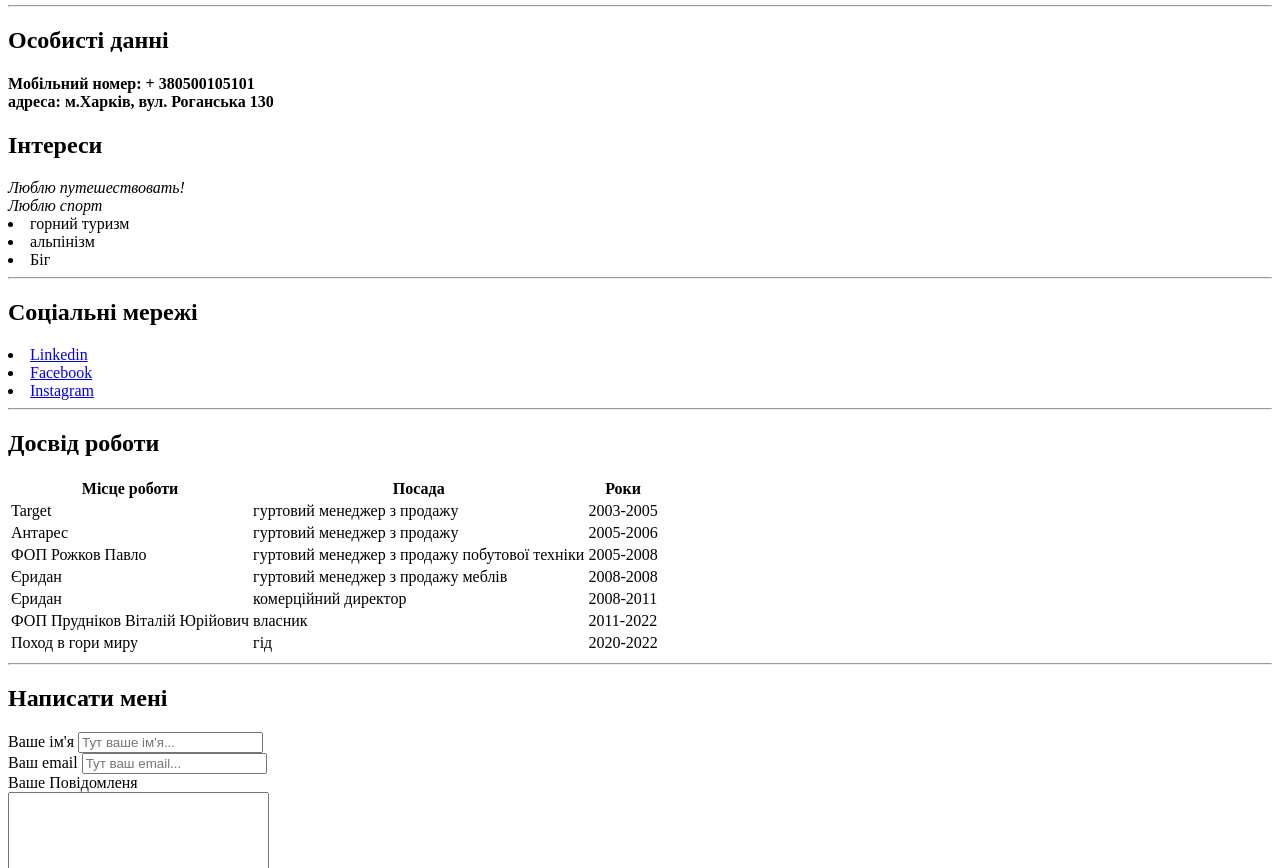
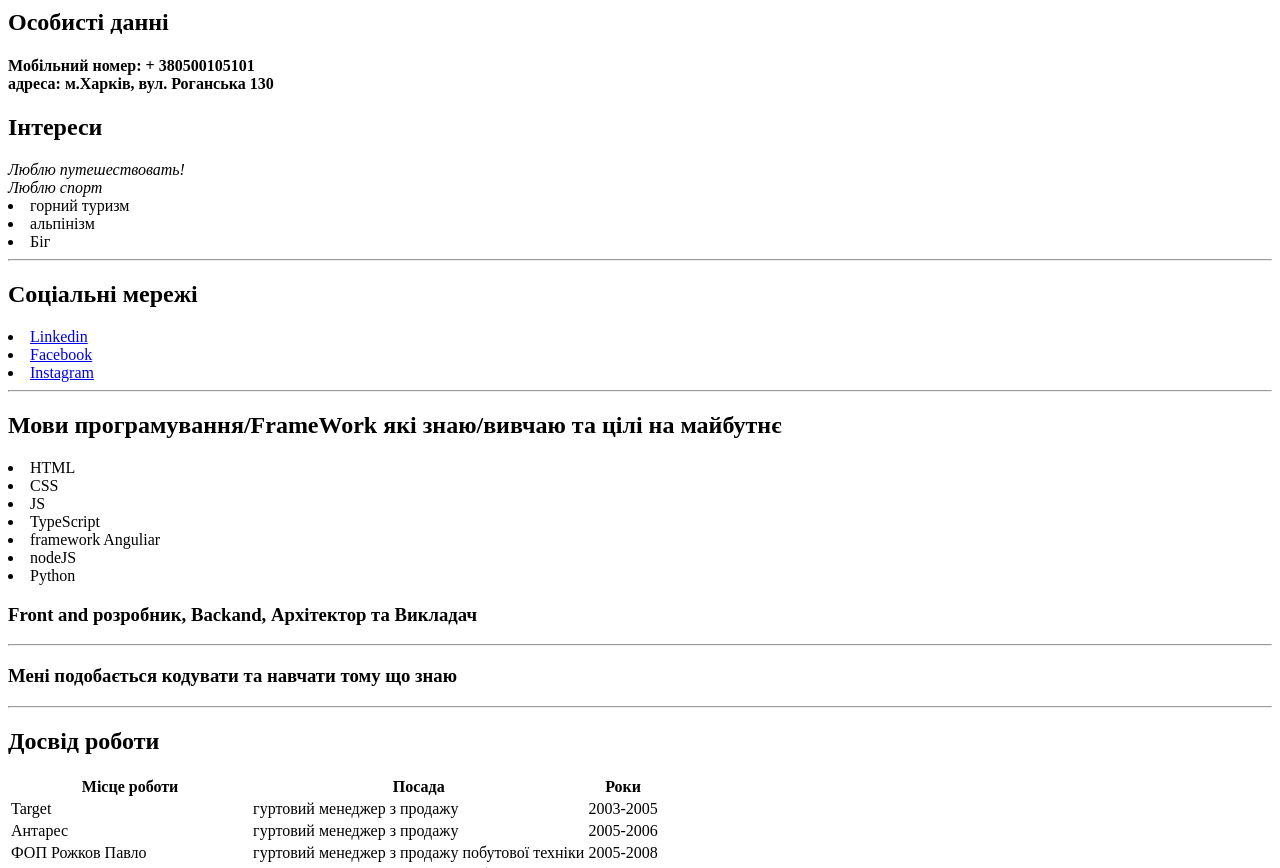
Before and after one commit to PrudnikovVetal/Prudnikov-cv, a plain HTML site: page index.html in a window 1280 px wide. Shown: the part 239-1107 px from the top of the page. Drawn offline with Linux system fonts and the light colour scheme.

Commit message:
додаток

```diff
--- a/index.html
+++ b/index.html
@@ -8,10 +8,10 @@
   </head>
   <body>
     <table>
-        <<>
-            <td><img src="avatar.JPG" width="200" alt="тут моя фото"></td>
-            <td><h1>Prudnikov Vitalii</h1></td>
-        </<tr>
+        <tr>
+            <td><img src="avatar.JPG" width="200" alt="тут моя фото">
+            </td> <td><h1>Prudnikov Vitalii</h1></td>
+        </tr>
     </table>
 
     <hr />
@@ -47,6 +47,22 @@
             target ="_blank" >Instagram</a>
         </li>
     </uг>
+    <hr/>
+    <h2>
+        Мови програмування/FrameWork які знаю/вивчаю та цілі на майбутнє
+    </h2>
+    <ur>
+        <li>HTML</li>
+        <li>CSS</li>
+        <li>JS</li>
+        <li>TypeScript</li>
+        <li>framework Anguliar</li>
+        <li>nodeJS</li>
+        <li>Python</li>
+    </ur>
+    <h3>Front and розробник, Backand, Архітектор та Викладач</h3>
+    <hr/>
+    <h3>Мені подобається кодувати та навчати тому що знаю</h3>
     <hr/>
     <h2>Досвід роботи</h2>
     <table>
```
